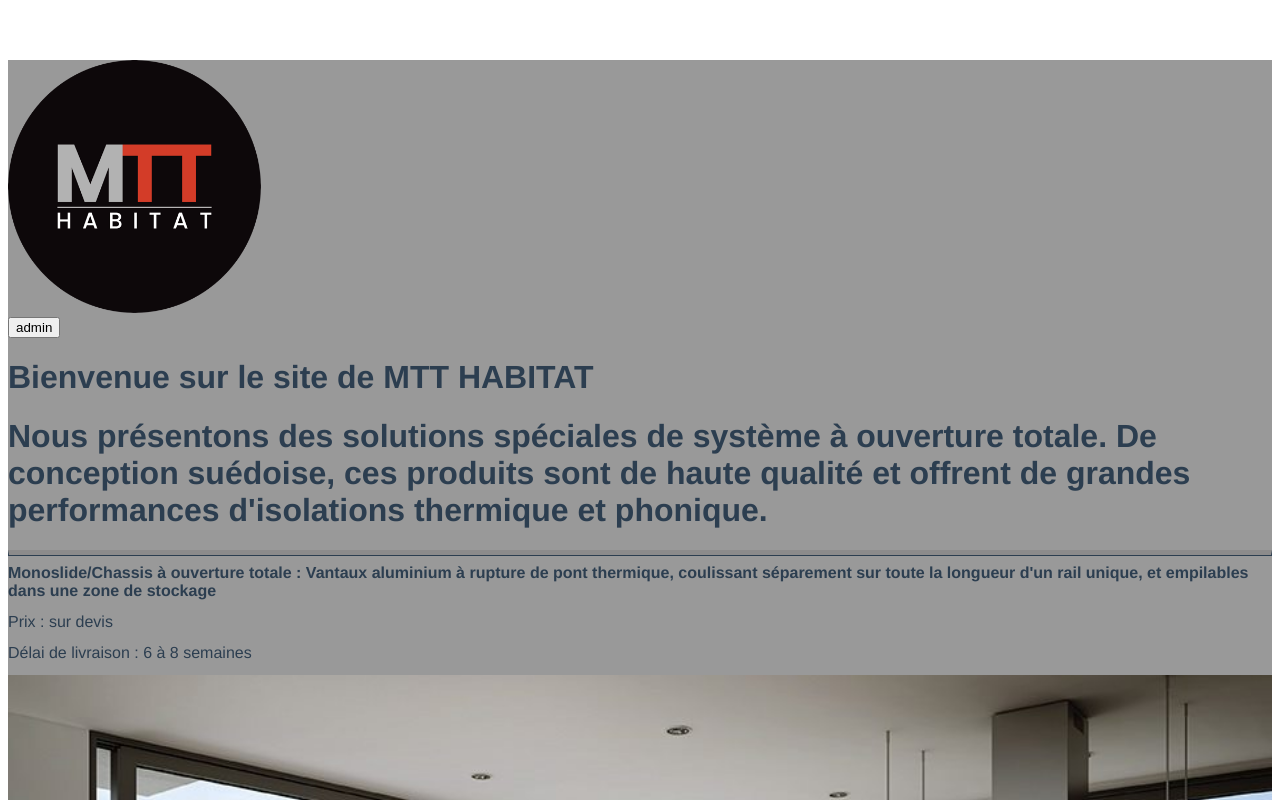
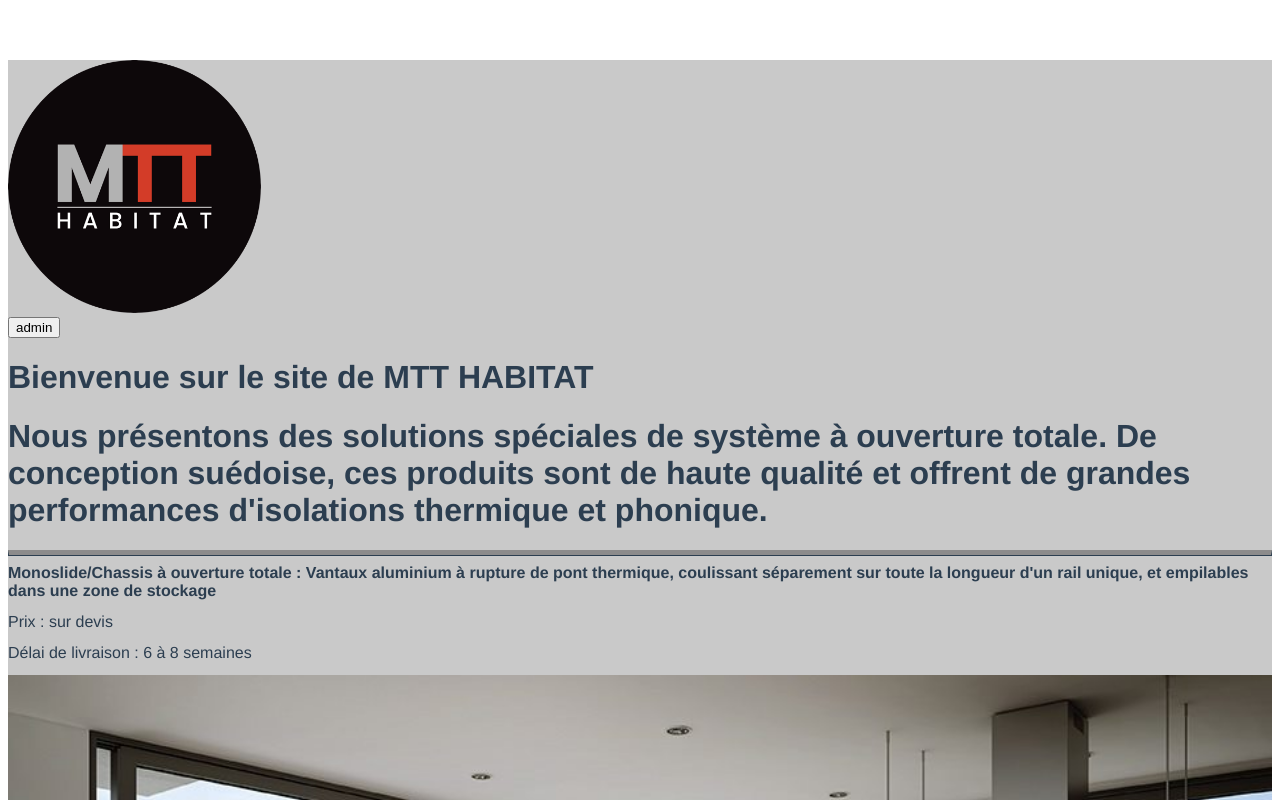
Before and after one commit to LaurentReese/MTTwebsite, a Vue app in the folder frontend/: page / in a window 1280 px wide. Shown: the top 800 px of the page. Built offline with nearby package versions, Linux system fonts and the light colour scheme.

Commit message:
trying to force reload (in order to avoid f...... caching)

```diff
--- a/frontend/src/App.vue
+++ b/frontend/src/App.vue
@@ -14,7 +14,12 @@
 import MTTChassis from "./components/MTTChassis.vue";
 import MTTAdmin from "./components/MTTAdmin.vue";
 
+
 export default {
+  mounted() {
+  this.$forceUpdate();
+  },
+
   name: "App",
   components: {
     MTTChassis,
@@ -33,7 +38,7 @@
 
 <style>
 #app {
-  background-color: #999999;
+  background-color: #c9c9c9;
   font-family: Avenir, Helvetica, Arial, sans-serif;
   -webkit-font-smoothing: antialiased;
   -moz-osx-font-smoothing: grayscale;
```
